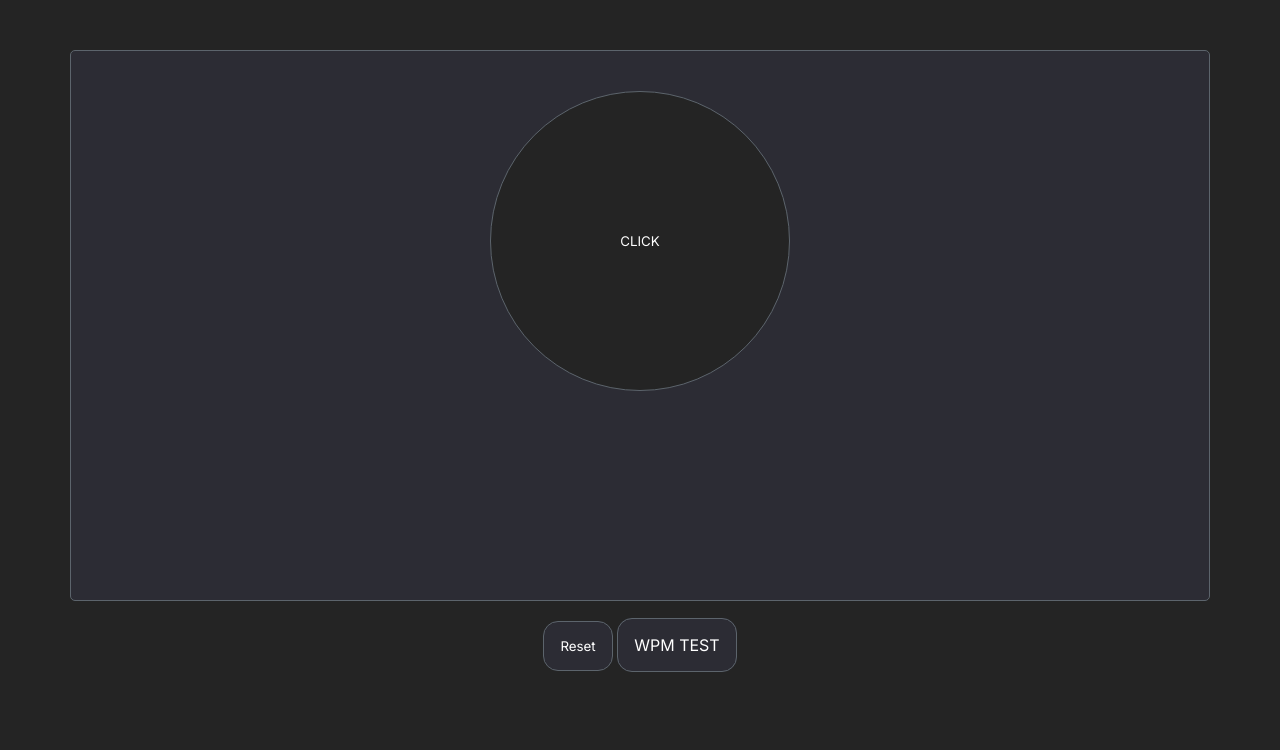
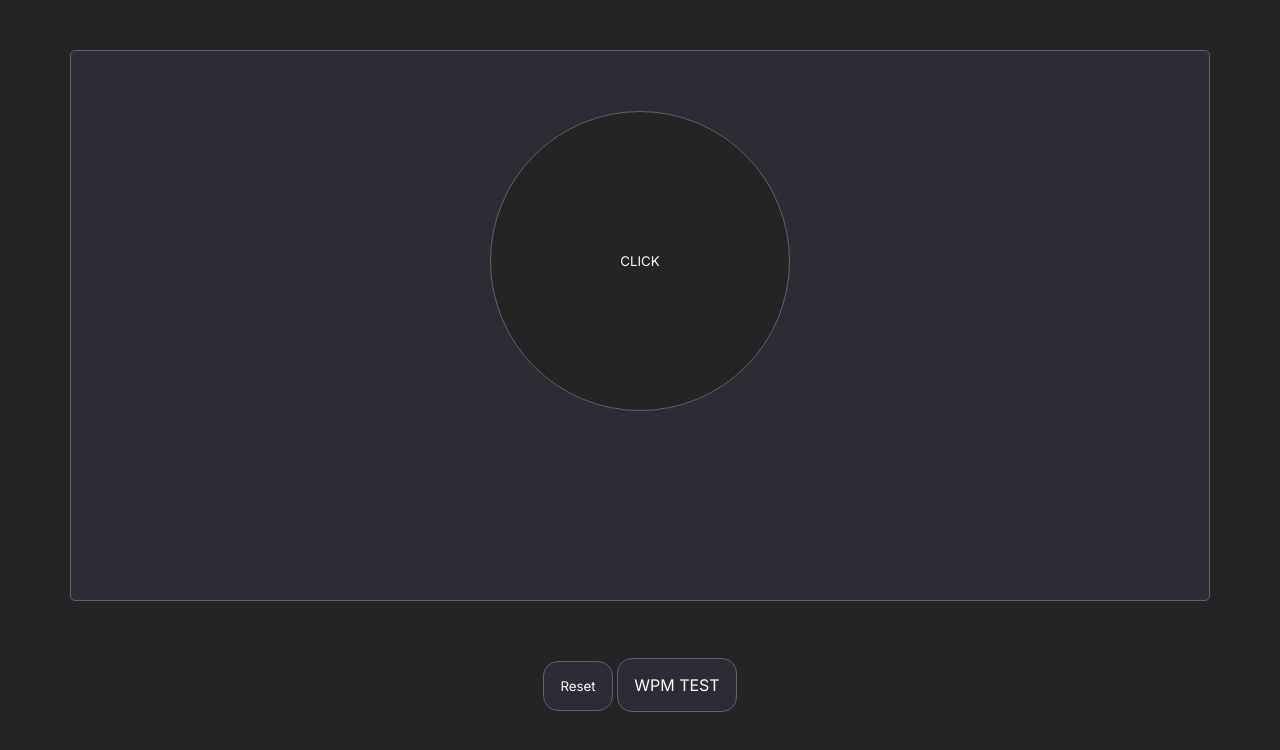
Before and after one commit to realrudy/wpm, a plain HTML site: page cps.html in a window 1280 px wide. Drawn offline with Linux system fonts and the light colour scheme.

Commit message:
Update cps.html

```diff
--- a/cps.html
+++ b/cps.html
@@ -8,12 +8,12 @@
 
     <center>
 
-        <div class="box"><br>            <span id="cpsOutput"></span><br>
+        <div class="box"><br>            <span id="cpsOutput"></span><br><br>
 
 
             <button id="clicker" onclick="clickPressed()"> CLICK  </button>
-</div>
-<span id="timer"></span>
+</div><br>
+<span id="timer"></span><br>
 <br>        <button onclick="location.reload();" > Reset </button>
 
 <a href="./index.html">WPM TEST</a>
```
